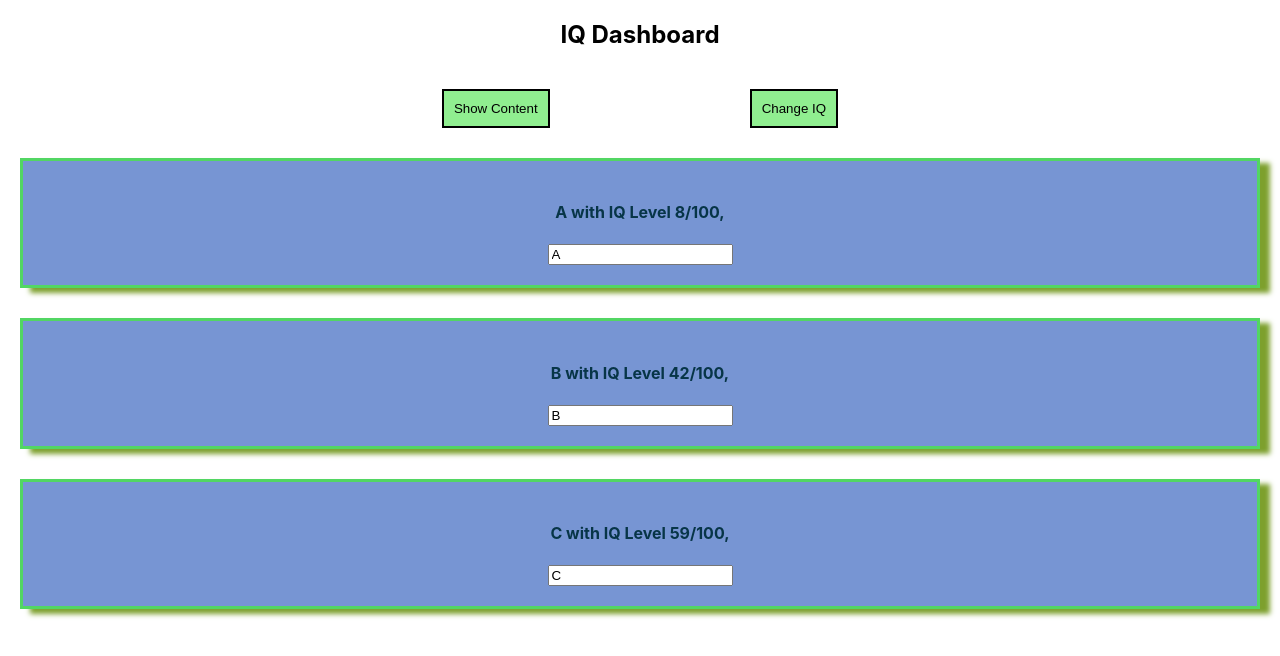
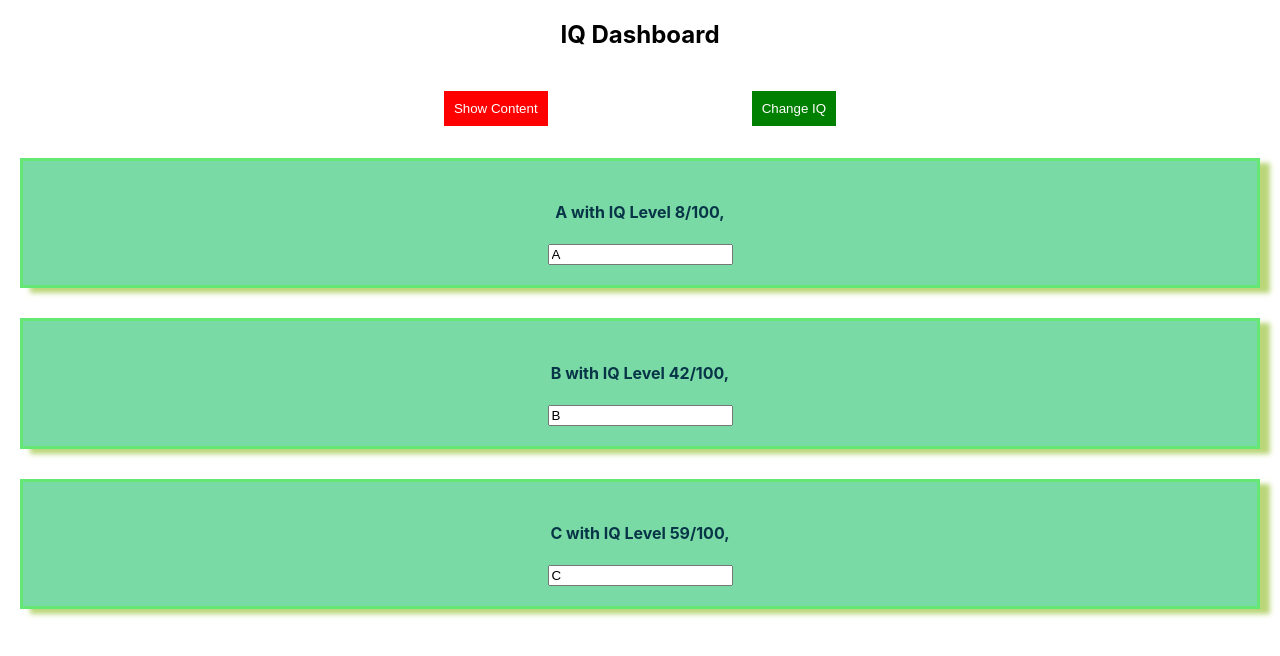
Before and after one commit to priyodas12/react-learning-v1, a React (Create React App) app: page / in a window 1280 px wide. Shown: the top 656 px of the page. Built offline with nearby package versions, Linux system fonts and the light colour scheme.

Commit message:
change-018

```diff
--- a/src/App.js
+++ b/src/App.js
@@ -75,16 +75,26 @@ export default class App extends Component {
   render() {
 
 
-    const btnStyle = {
-      backgroundColor: "lightGreen",
+    const btnStyle1 = {
+      backgroundColor: "Green",
       border: "2px solid",
       textAlign: "center",
+      color: "white",
       margin: "20px 100px auto",
       padding: "10px",
       cursor: "pointer",
       textDecoration: "line"
     }
-
+    const btnStyle2 = {
+      backgroundColor: "Pink",
+      border: "2px solid",
+      textAlign: "center",
+      color: "white",
+      margin: "20px 100px auto",
+      padding: "10px",
+      cursor: "pointer",
+      textDecoration: "line"
+    }
     let humanInfo = null;
 
     if (this.state.showHuman) {
@@ -99,18 +109,21 @@ export default class App extends Component {
             />
           })}
         </div>);
+
+      btnStyle1.backgroundColor = "red";
+      btnStyle2.backgroundColor = "green";
     }
     return (
       <div className="App">
         <h2>IQ Dashboard</h2>
         <button
           onClick={this.showContentHandler}
-          style={btnStyle}>
+          style={btnStyle1}>
           Show Content
         </button>
         <button
           onClick={this.iqChangeHandler}
-          style={btnStyle}>
+          style={btnStyle2}>
           Change IQ
         </button>
         {humanInfo}
--- a/src/Human/human.css
+++ b/src/Human/human.css
@@ -1,11 +1,11 @@
 .Human
 {
   margin: 30px 20px auto;
-  border: 3px solid rgb(82, 214, 99);
+  border: 3px solid rgb(101, 231, 118);
   padding:20px;
   text-align:center;
-  box-shadow: 10px 5px 5px rgb(125, 160, 45);
-  background-color: #7795d3;
+  box-shadow: 10px 5px 5px rgb(186, 214, 120);
+  background-color: #7adaa5;
   min-height: 10vh;
   display: block;
   align-items: center;
```
